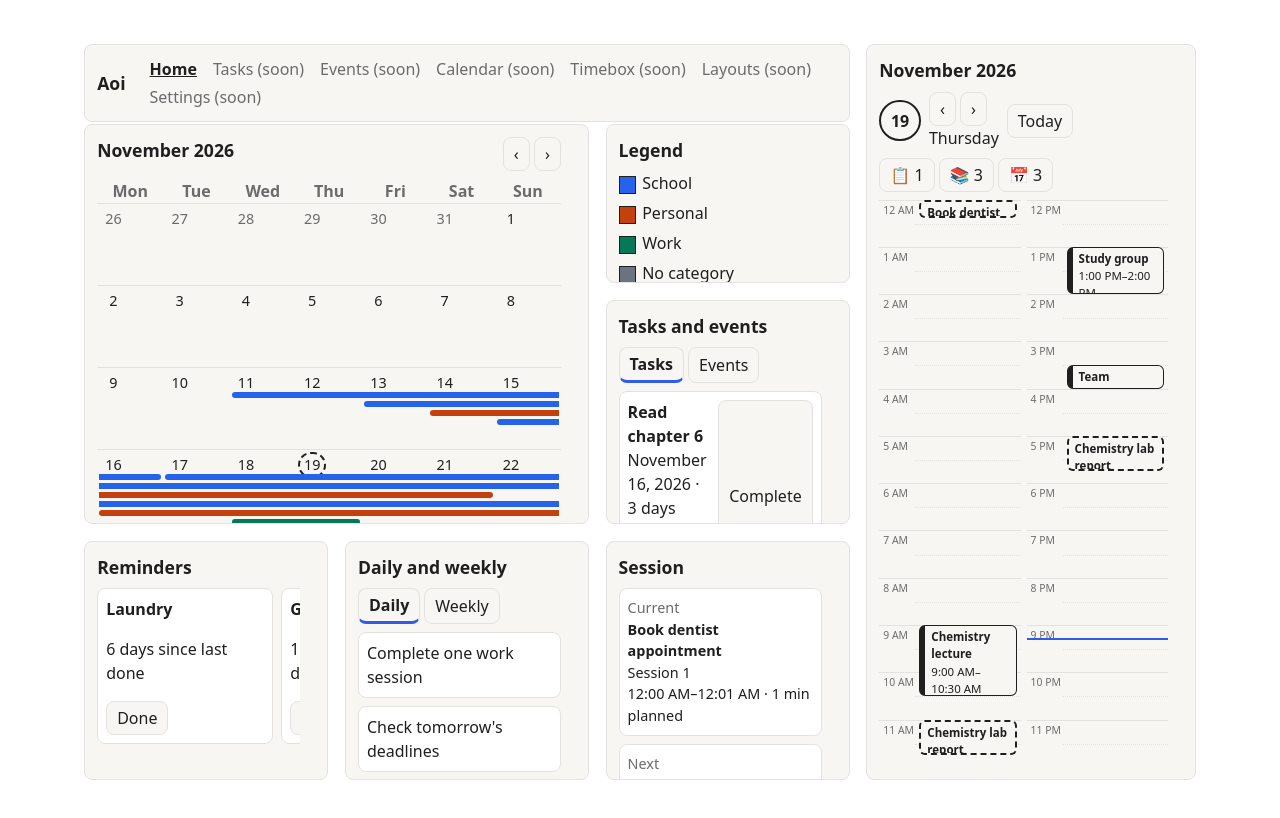
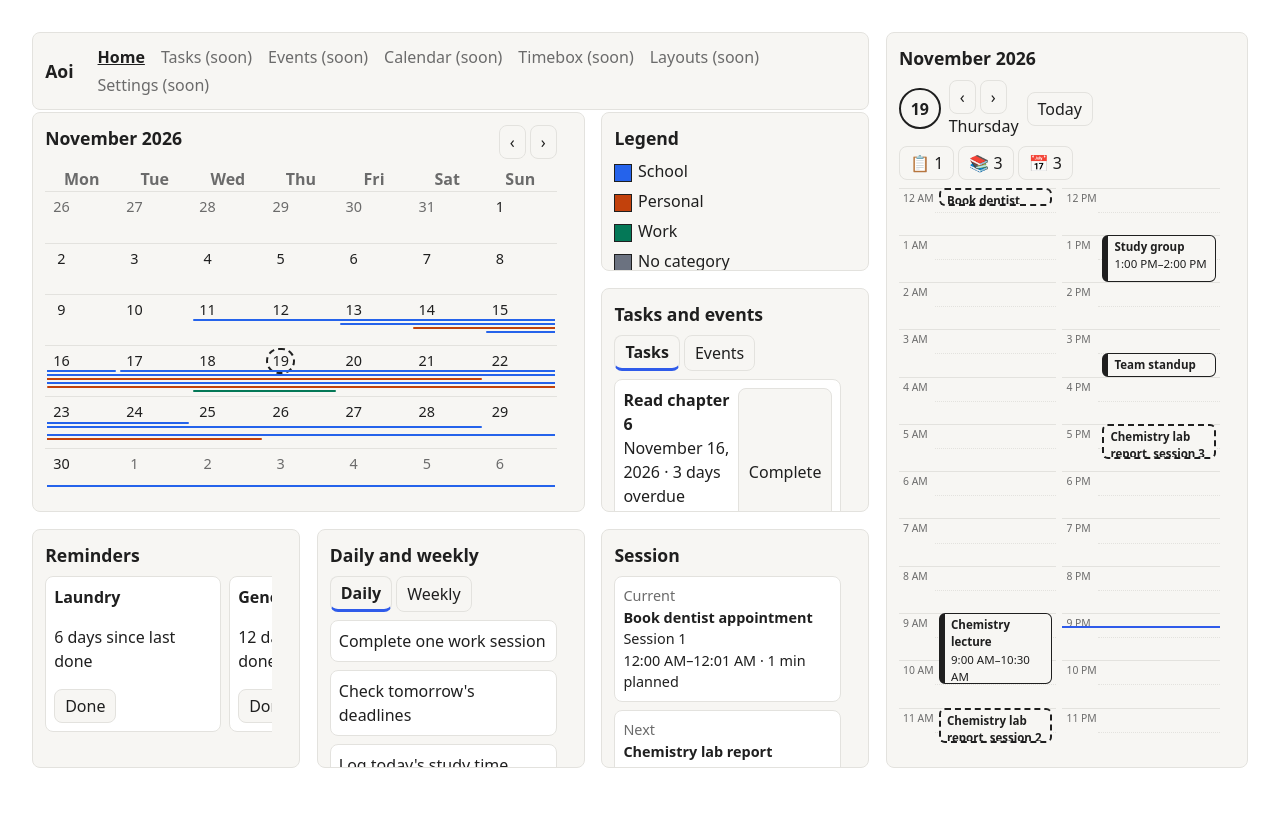
Before and after one commit to Rog2810/aoi, a Next.js app: page / in a window 1280 px wide. Shown: the top 818 px of the page. Built offline with nearby package versions, Linux system fonts and the light colour scheme.

Commit message:
Fixed calendar height scale, fixed widgets to fit full width

```diff
--- a/src/components/CalendarWidget.tsx
+++ b/src/components/CalendarWidget.tsx
@@ -1,5 +1,5 @@
 "use client";
-import { useState } from "react";
+import { useState, type CSSProperties } from "react";
 import { categoryFor } from "@/config/categories";
 import type { Task } from "@/domain/types";
 import { monthGrid, type WeekStart } from "@/lib/calendar";
@@ -56,14 +56,14 @@ export default function CalendarWidget({ now, tasks, weekStart = 1 }: { now: Dat
         </div>
       }
     >
-      <div role="table" aria-label="Month calendar. Colored lines run from each task's start date to its due date." className={styles.calTable}>
+      <div role="table" aria-label="Month calendar. Colored lines run from each task's start date to its due date." className={styles.calTable} style={{ "--lanes": lanes } as CSSProperties}>
         <div role="row" className={styles.calHead}>
           {weekdays.map((d) => <span key={d} role="columnheader">{d}</span>)}
         </div>
         {weeks.map((week) => {
           const row = week.map((c) => c.key);
           return (
-            <div key={row[0]} role="row" className={styles.week} style={{ minHeight: 28 + lanes * 9 }}>
+            <div key={row[0]} role="row" className={styles.week}>
               {week.map((c) => {
                 const n = open.filter((t) => t.dueDate === c.key).length;
                 return (
@@ -78,7 +78,7 @@ export default function CalendarWidget({ now, tasks, weekStart = 1 }: { now: Dat
                   </div>
                 );
               })}
-              <div className={styles.lines} aria-hidden="true" style={{ gridTemplateRows: `repeat(${lanes}, 6px)` }}>
+              <div className={styles.lines} aria-hidden="true" style={{ gridTemplateRows: `repeat(${lanes}, minmax(2px, 6px))` }}>
                 {spans.filter((s) => s.end >= row[0] && s.start <= row[6]).map((s) => {
                   const a = s.start <= row[0] ? 0 : row.indexOf(s.start);
                   const b = s.end >= row[6] ? 6 : row.indexOf(s.end);
--- a/src/components/Dashboard.module.css
+++ b/src/components/Dashboard.module.css
@@ -48,7 +48,7 @@
    Wide (>= 66em wide and >= 44em tall): four columns locked to the window; widgets scroll inside themselves.
    Breakpoints are in em so browser zoom and larger text switch layouts earlier. Media queries cannot read CSS
    variables, so if you change --col or --col-time, update 66em: 3 x --col + --col-time + gaps + side padding. */
-.widget { height: 100%; max-height: none; display: flex; flex-direction: column; container-type: inline-size; }
+.widget { box-sizing: border-box; height: 100%; max-height: none; display: flex; flex-direction: column; container-type: inline-size; }
 
 .shell {
   --page-pad: clamp(0.75rem, 0.25rem + 2.2vw, 3rem);
@@ -73,7 +73,8 @@
 }
 
 @media (min-width: 66em) and (min-height: 44em) {
-  .shell { height: 100vh; height: 100dvh; overflow: hidden; }
+  /* Pinned to the viewport so wrappers outside the dashboard (body, main) cannot add height or margins to it. */
+  .shell { position: fixed; inset: 0; overflow: hidden; }
   .home {
     flex: 1 1 auto; min-height: 0;
     grid-template-columns: repeat(3, minmax(var(--col), 1fr)) minmax(var(--col-time), 1.35fr);
@@ -90,13 +91,13 @@
 .sr { position: absolute; width: 1px; height: 1px; overflow: hidden; clip: rect(0 0 0 0); white-space: nowrap; }
 
 /* calendar */
-.calTable { flex: 1; display: grid; grid-template-rows: auto repeat(6, minmax(0, 1fr)); margin-top: 8px; }
+.calTable { flex: 1; min-height: 0; display: grid; grid-template-rows: auto repeat(6, minmax(0, 1fr)); margin-top: 8px; }
 .calHead { display: grid; grid-template-columns: repeat(7, 1fr); text-align: center; color: var(--muted); font-weight: 600; }
-.week { position: relative; display: grid; grid-template-columns: repeat(7, 1fr); border-top: 1px solid var(--border); }
+.week { position: relative; min-height: calc(1.75rem + var(--lanes, 1) * 0.5625rem); display: grid; grid-template-columns: repeat(7, 1fr); border-top: 1px solid var(--border); }
 .dayCell { padding: 2px 4px; min-width: 0; }
 .dayNum { display: inline-block; min-width: 1.7em; text-align: center; border-radius: 999px; font-size: 0.9em; }
 .todayNum { outline: 2px dashed var(--text); }
-.lines { position: absolute; left: 0; right: 0; bottom: 6px; display: grid; grid-template-columns: repeat(7, 1fr); grid-auto-rows: 6px; row-gap: 3px; pointer-events: none; }
+.lines { position: absolute; left: 0; right: 0; top: 1.7rem; bottom: 4px; display: grid; align-content: end; grid-template-columns: repeat(7, 1fr); grid-auto-rows: minmax(2px, 6px); row-gap: 2px; pointer-events: none; }
 .line { margin: 0 2px; }
 .legend { grid-template-columns: repeat(auto-fit, minmax(7rem, 1fr)); }
 
@@ -166,3 +167,9 @@
   .sesBoxes { grid-template-columns: 1fr; }
   .ring { width: 4.5rem; height: 4.5rem; }
 }
+
+/* Locked-to-window layout: the calendar never scrolls. Its weeks share whatever height is left, and the task lines get thinner to fit. */
+@media (min-width: 66em) and (min-height: 44em) {
+  .week { min-height: 0; }
+  .aCal > section { overflow: hidden; }
+}
```
